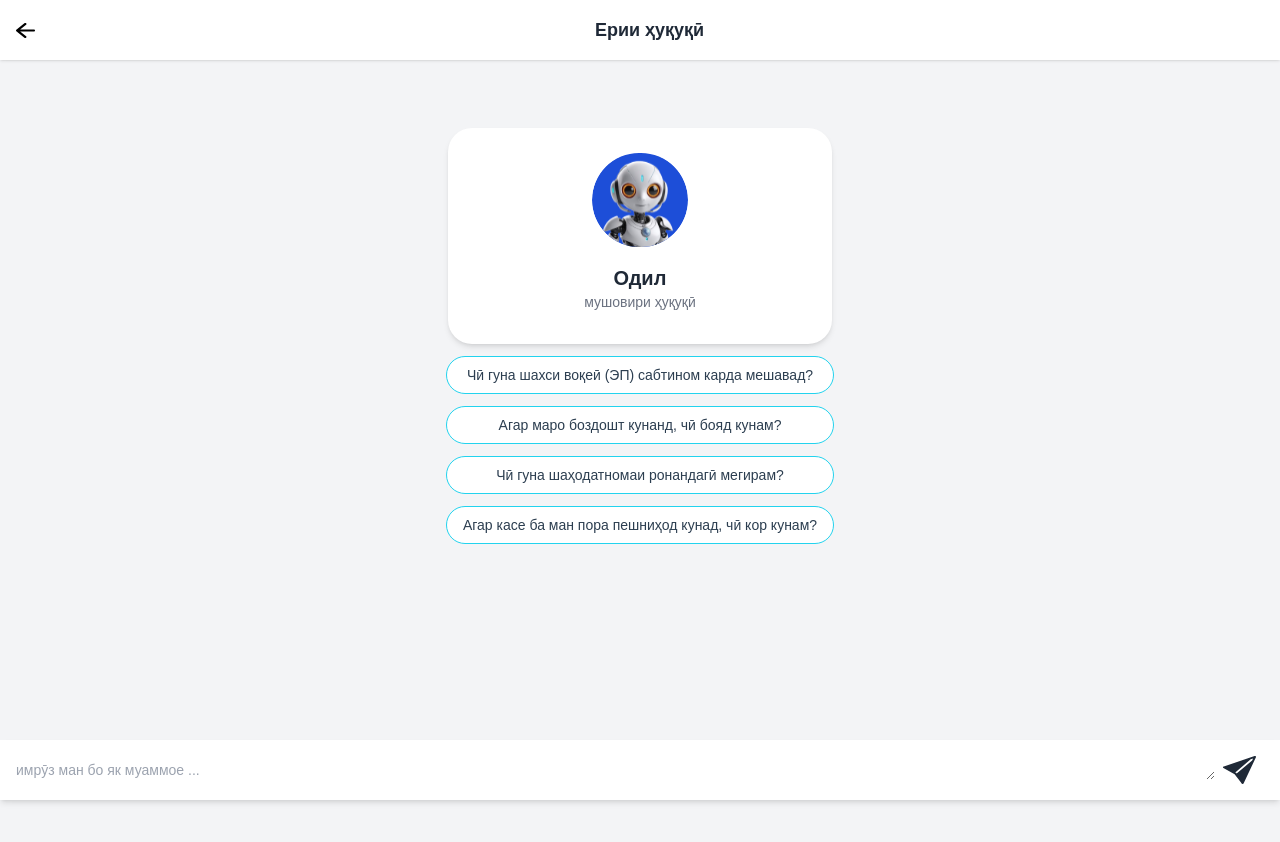
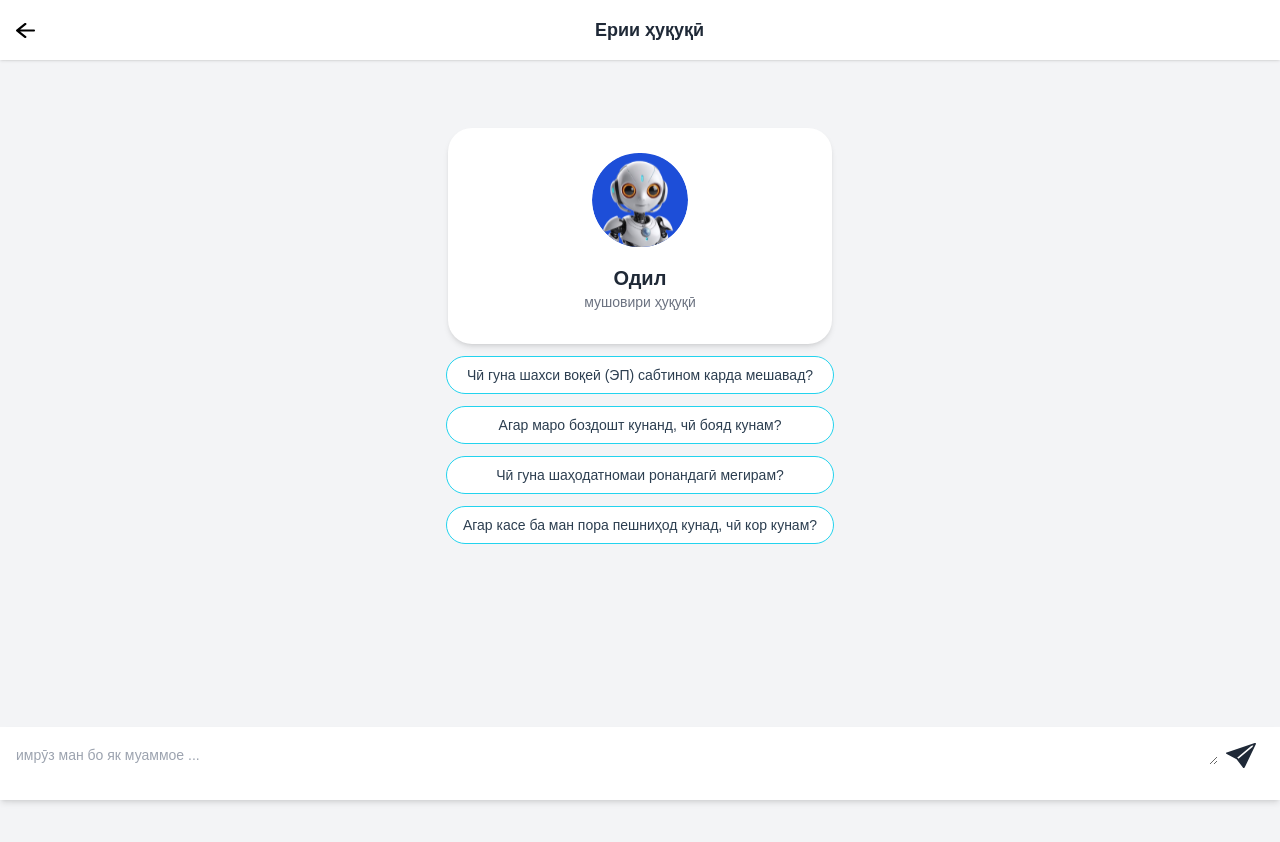
Before and after one commit to Shomirsaidov/mushovir3, a Vue app: page /ai in a window 1280 px wide. Shown: the top 842 px of the page. Built offline with nearby package versions, Linux system fonts and the light colour scheme.

Commit message:
inshaallah final

```diff
--- a/src/views/ConsultingView.vue
+++ b/src/views/ConsultingView.vue
@@ -53,7 +53,7 @@
 
     <!-- Chat Input -->
     <footer class="w-full fixed bottom-0">
-      <div class="flex items-center w-full bg-white shadow-md px-4 py-2">
+      <div class="flex items-center w-full bg-white shadow-md px-4 py-2 pb-6">
         <textarea
           placeholder="имрӯз ман бо як муаммое ..."
           rows="1"
@@ -62,7 +62,7 @@
           class="flex-1 text-gray-700 placeholder-gray-400 bg-transparent focus:outline-none text-sm"
         ></textarea>
         <button @click="handleSubmit" class="p-2">
-          <img src="../assets/send.svg" alt="Send" />
+          <img width="30" src="../assets/send.svg" alt="Send" />
         </button>
       </div>
     </footer>
```
